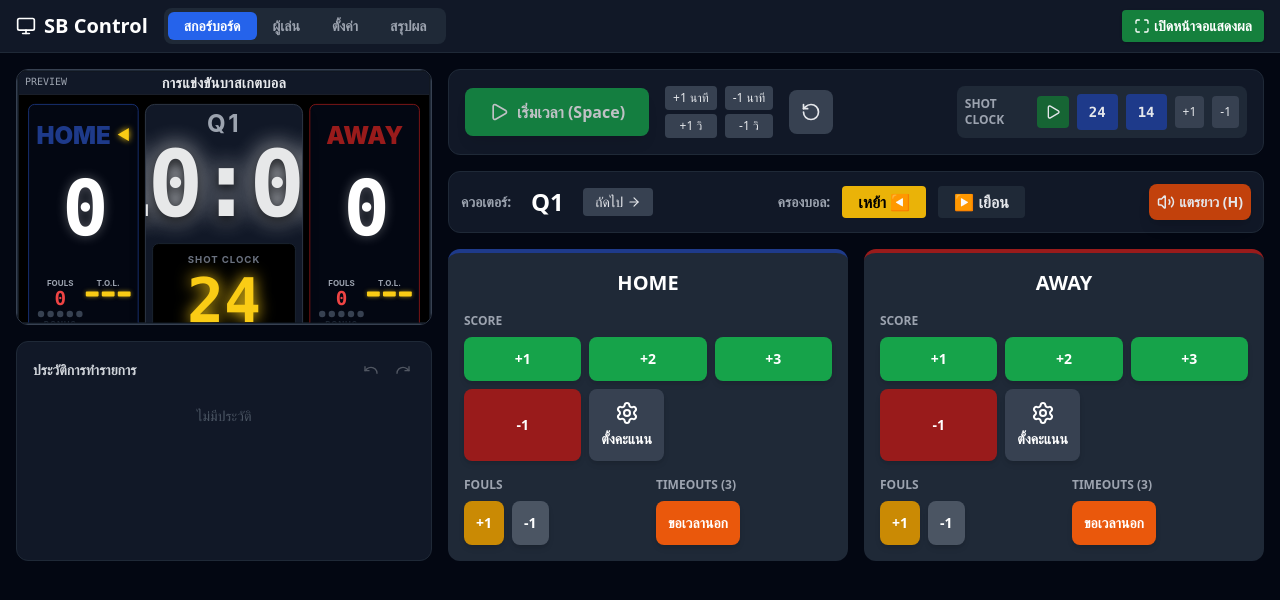
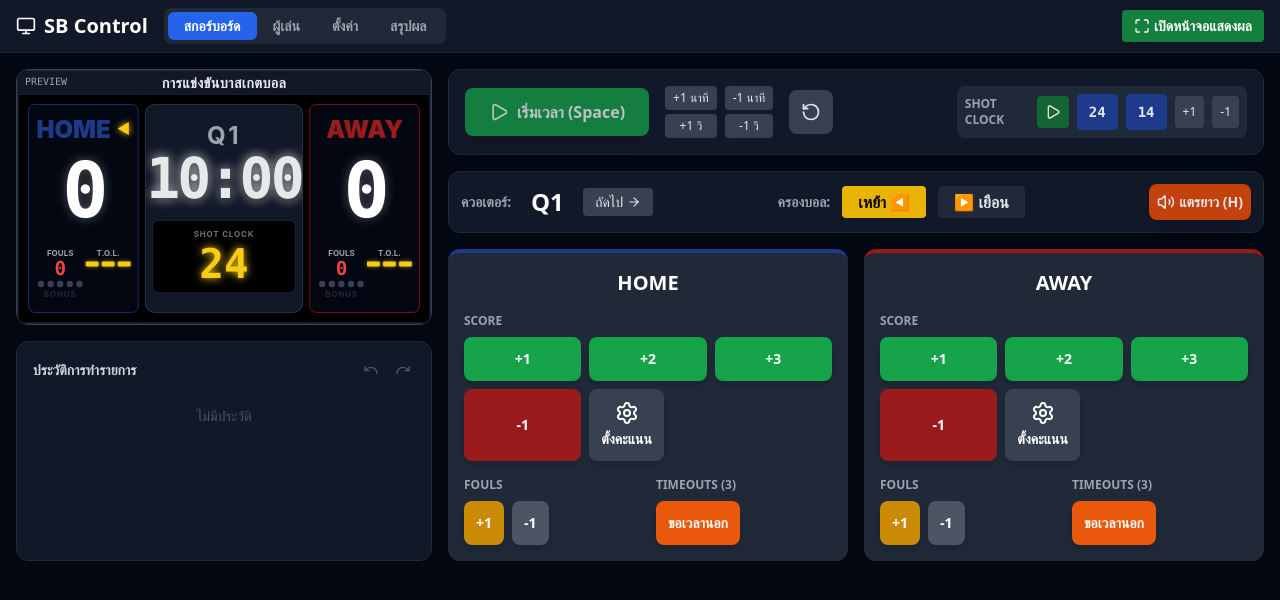
Before and after one commit to KBs23-KS/Basketball-Scoreboard, a React (Vite) app: page / in a window 1280 px wide. Shown: the top 600 px of the page. Built offline with nearby package versions, Linux system fonts and the light colour scheme.

Commit message:
Update App.jsx

```diff
--- a/src/App.jsx
+++ b/src/App.jsx
@@ -533,24 +533,24 @@ export default function Scoreboard() {
 
             <div className="text-5xl md:text-6xl font-bold text-gray-400 mb-2 uppercase tracking-widest">{quarter}</div>
 
-            {/* GAME CLOCK - ขยายให้ใหญ่สุดและเรืองแสง */}
+            {/* GAME CLOCK - ปรับขนาดให้สมดุลและไม่ล้นหน้าจอ */}
             <div className={`font-mono font-bold leading-none tracking-tighter ${clockColor} ${!isClockRunning && clockMs > 0 ? 'opacity-90' : ''}`}
                  style={{
-                   fontSize: 'clamp(8rem, 18vw, 24rem)',
+                   fontSize: 'clamp(5rem, 11vw, 14rem)',
                    fontVariantNumeric: 'tabular-nums',
-                   textShadow: '0 10px 30px rgba(0,0,0,0.8), 0 0 60px currentColor'
+                   textShadow: '0 5px 15px rgba(0,0,0,0.5), 0 0 30px currentColor'
                  }}>
               {formatTime(clockMs)}
             </div>
-            {clockMs === 0 && !isClockRunning && <div className="text-red-500 font-bold text-5xl mt-2 mb-4 animate-pulse shadow-black drop-shadow-2xl">END OF {quarter}</div>}
+            {clockMs === 0 && !isClockRunning && <div className="text-red-500 font-bold text-4xl md:text-5xl mt-2 mb-4 animate-pulse shadow-black drop-shadow-2xl">END OF {quarter}</div>}
 
-            {/* SHOT CLOCK - ปรับให้เรืองแสงและใหญ่ขึ้น */}
-            <div className="mt-8 flex flex-col items-center bg-black px-10 py-6 rounded-2xl border-2 border-gray-800 w-full max-w-lg">
-              <span className="text-gray-500 text-2xl font-bold uppercase tracking-widest mb-2">SHOT CLOCK</span>
+            {/* SHOT CLOCK - ปรับขนาดให้พอดี */}
+            <div className="mt-4 md:mt-8 flex flex-col items-center bg-black px-6 py-4 md:px-8 md:py-5 rounded-2xl border-2 border-gray-800 w-full max-w-sm md:max-w-md">
+              <span className="text-gray-500 text-lg md:text-xl font-bold uppercase tracking-widest mb-1 md:mb-2">SHOT CLOCK</span>
               <div className={`font-mono font-bold leading-none ${shotClockColor}`}
                    style={{
-                     fontSize: 'clamp(6rem, 12vw, 16rem)',
-                     textShadow: '0 0 40px currentColor'
+                     fontSize: 'clamp(4rem, 8vw, 10rem)',
+                     textShadow: '0 0 20px currentColor'
                    }}>
                 {shotClockMs === 0 ? '00' : formatShotClock(shotClockMs).padStart(2, '0')}
               </div>
```
